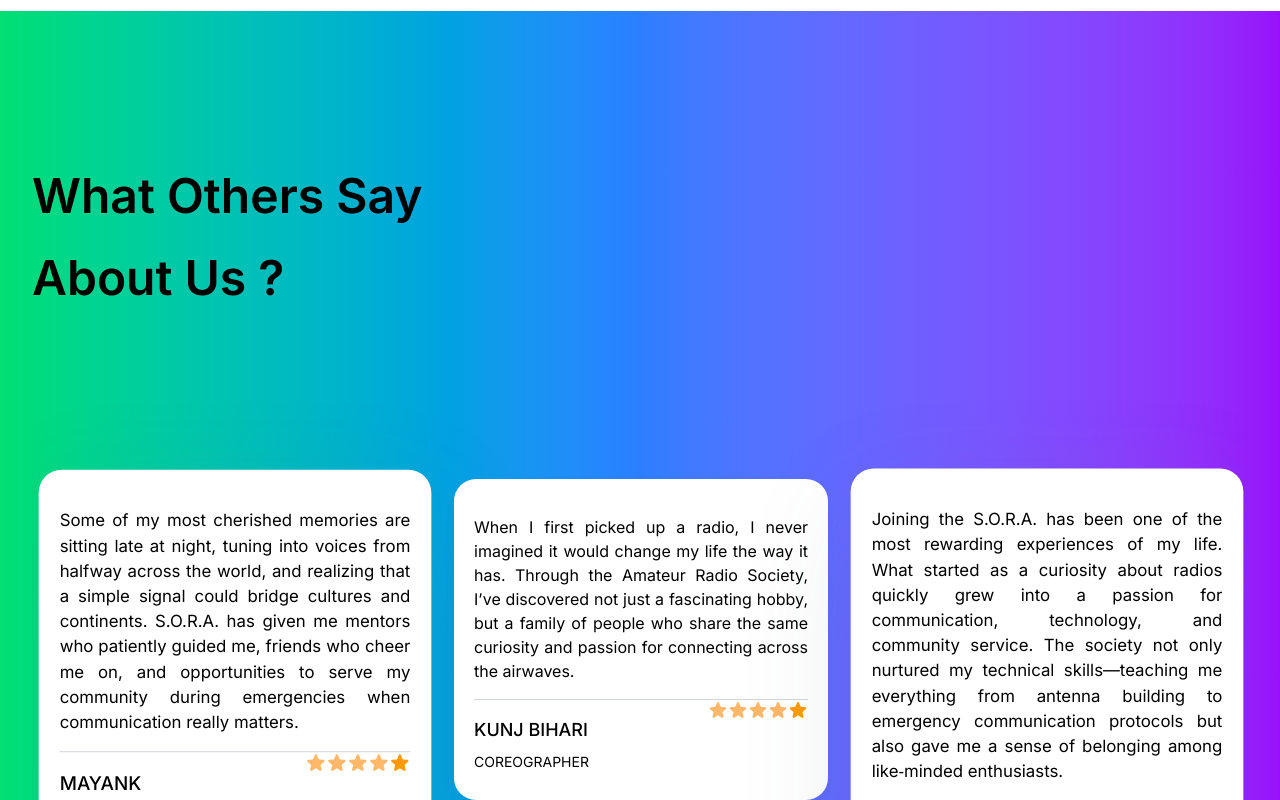
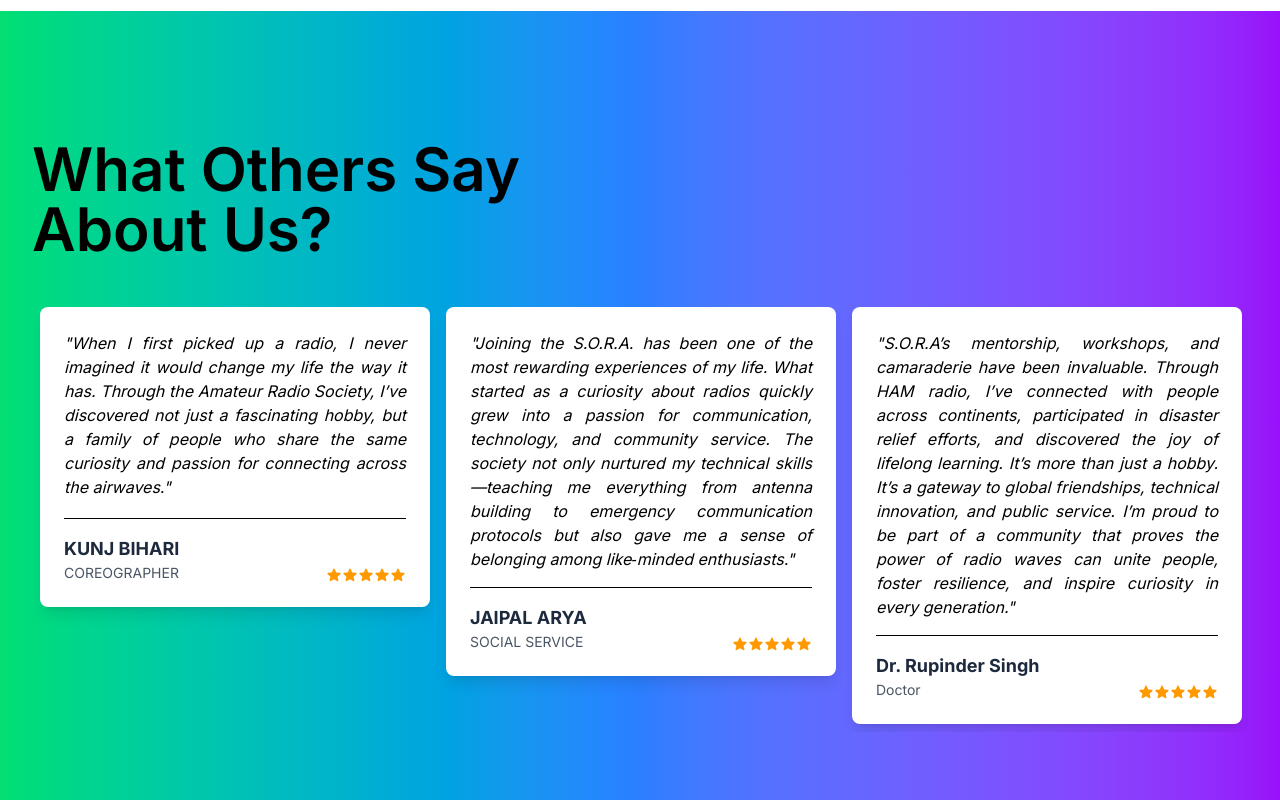
Before and after one commit to sorapatna/SORA-WEBSITE, a Next.js app: page / in a window 1280 px wide. Shown: the part 7960-8760 px from the top of the page. Built offline with nearby package versions, Linux system fonts and the light colour scheme.

Commit message:
Update Testimonial.tsx

```diff
--- a/components/Testimonial.tsx
+++ b/components/Testimonial.tsx
@@ -1,17 +1,12 @@
-"use client"
+"use client";
 
-import React, { Component } from "react";
+import React, { useState, useEffect } from "react";
 import { StarIcon } from '@heroicons/react/24/solid';
 import Slider from "react-slick";
+import "slick-carousel/slick/slick.css";
+import "slick-carousel/slick/slick-theme.css";
 
-// CAROUSEL DATA
-
-interface DataType {
-    profession: string;
-    comment: string;
-    name: string;
-}
-
+// Testimonial Data
 const postData: DataType[] = [
     {
         name: "MURARI SINHA",
@@ -40,73 +35,45 @@ const postData: DataType[] = [
     },
 ]
 
-// CAROUSEL SETTINGS
+const Testimonials: React.FC = () => {
+  const [slidesToShow, setSlidesToShow] = useState(3);
 
+  useEffect(() => {
+    const handleResize = () => {
+      const width = window.innerWidth;
+      setSlidesToShow(width >= 1200 ? 3 : width >= 800 ? 2 : 1);
+    };
+    handleResize();
+    window.addEventListener("resize", handleResize);
+    return () => window.removeEventListener("resize", handleResize);
+  }, []);
 
-export default class MultipleItems extends Component {
-  render() {
   const settings = {
-      dots: false,
-      infinite: true,
-      slidesToShow: 3,
-      slidesToScroll: 1,
-      arrows: false,
-      autoplay: true,
-      speed: 500,
-      autoplaySpeed: 5000,
-      cssEase: "linear",
-      responsive: [
-        {
-          breakpoint: 1200,
-          settings: { slidesToShow: 3, slidesToScroll: 1 },
-        },
-        {
-          breakpoint: 800,
-          settings: { slidesToShow: 2, slidesToScroll: 1 },
-        },
-        {
-          breakpoint: 600,
-          settings: { slidesToShow: 1, slidesToScroll: 1 },
-        },
-      ],
+    dots: false, infinite: true, slidesToShow, slidesToScroll: 1,
+    arrows: false, autoplay: true, speed: 500, cssEase: "linear",
   };
 
   return (
-      <div
-        className="bg-linear-to-r from-green-400 via-blue-500 to-purple-600 pt-40 pb-10 sm:pb-32 lg:py-32"
-        id="testimonial"
-      >
-        <div className="mx-auto max-w-7xl sm:py-4 lg:px-8">
-          <h2 className="leading-20.5 text-6xl text-black md:text-5xl text-center md:text-start font-semibold">
-            What Others Say <br /> About Us ?
+    <div className="bg-linear-to-r from-green-400 via-blue-500 to-purple-600 pt-20 pb-10 sm:py-32" id="testimonial">
+      <div className="mx-auto max-w-7xl px-4 lg:px-8">
+        <h2 className="text-4xl md:text-6xl text-black text-center md:text-start font-semibold mb-10">
+          What Others Say <br className="hidden md:block" /> About Us?
         </h2>
-          <Slider {...settings}>
-            {postData.map((items, i) => (
-              <div key={i}>
-                <div
-                  className={`bg-white m-4 p-5 my-40 overflow-hidden rounded-lg shadow-lg transition-transform duration-300 hover:scale-110 hover:shadow-2xl relative ${
-                    i % 2 ? "middleDiv" : "testimonial-shadow"
-                  }`}
-                >
-                  <h3 className="text-base text-justify font-normal text-black my-4">
-                    {items.comment}
-                  </h3>
-                  <hr className="border-gray-300" />
-                  <div className="flex justify-between">
+        <Slider {...settings} key={slidesToShow}>
+          {postData.map((item, i) => (
+            <div key={i} className="p-2">
+              <div className="bg-white p-6 rounded-lg shadow-lg hover:scale-105 transition-transform min-h-[300px] flex flex-col justify-between">
+                <p className="text-base text-justify text-black mb-4 italic">"{item.comment}"</p>
                 <div>
-                      <h4 className="text-lg font-medium text-shadow-slate-400 pt-4 pb-2">
-                        {items.name}
-                      </h4>
-                      <h4 className="text-sm font-normal text-black pb-2">
-                        {items.profession}
-                      </h4>
+                  <hr className="mb-4" />
+                  <div className="flex justify-between items-end">
+                    <div>
+                      <h3 className="text-lg font-bold text-slate-800">{item.name}</h3>
+                      <p className="text-sm text-gray-600">{item.profession}</p>
                     </div>
-                    <div className="flex">
-                      <StarIcon className="w-5 h-5 text-orange-300" />
-                      <StarIcon className="w-5 h-5 text-orange-300" />
-                      <StarIcon className="w-5 h-5 text-orange-300" />
-                      <StarIcon className="w-5 h-5 text-orange-300" />
-                      <StarIcon className="w-5 h-5 text-amber-500" />
+                    <div className="flex text-amber-500">
+                      {[...Array(5)].map((_, j) => <StarIcon key={j} className="w-4 h-4" />)}
+                    </div>
                   </div>
                 </div>
               </div>
@@ -116,5 +83,6 @@ export default class MultipleItems extends Component {
       </div>
     </div>
   );
-  }
-}
+};
+
+export default Testimonials;
```
Lines whose indentation alone changed are shown as unchanged.
